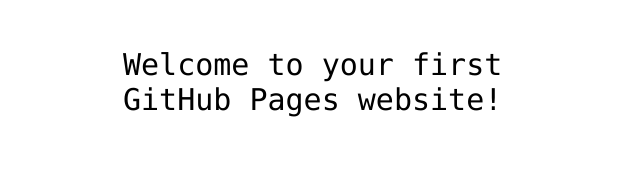
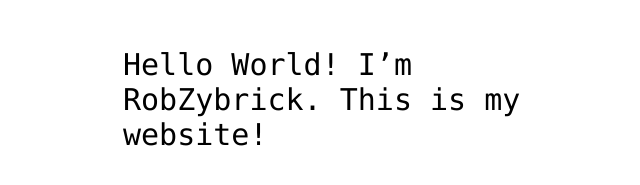
Before and after one commit to RobZybrick/RobZybrick.github.io, a plain HTML site: page index.html in a window 1280 px wide. Shown: the part 341-526 px from the top of the page, without its empty margins (317-957 px from the left). Drawn offline with Linux system fonts and the light colour scheme.

Commit message:
Added username to index

```diff
--- a/index.html
+++ b/index.html
@@ -12,7 +12,7 @@
 <img src="https://octodex.github.com/images/daftpunktocat-thomas.gif" id="octocat" alt="octocat-gif" />
 
 <!-- Change this code here by copy and pasting your template on line 15 -->
-<p>Welcome to your first GitHub Pages website!</p>
+<p>Hello World! I’m RobZybrick. This is my website!</p>
 
 </body>
 </html>
```
